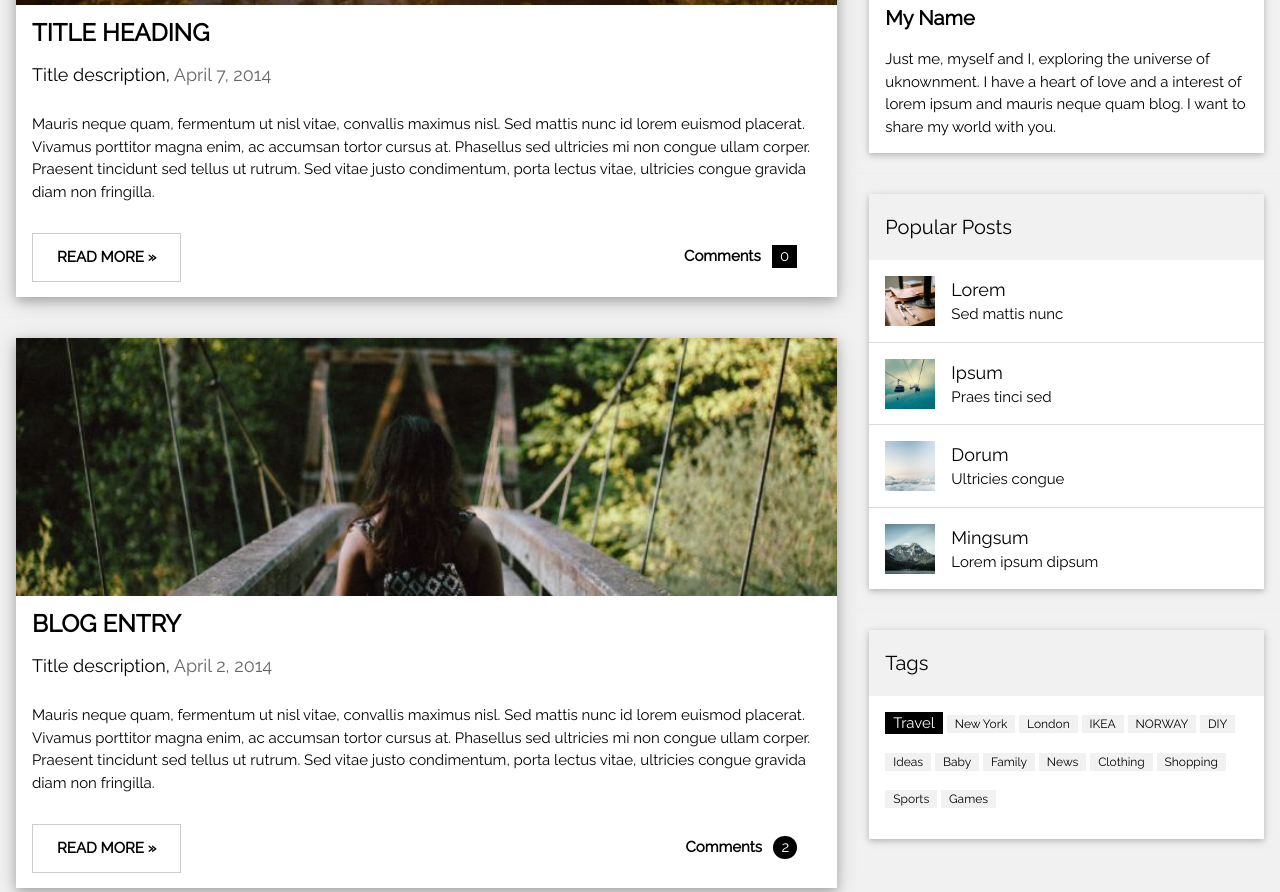
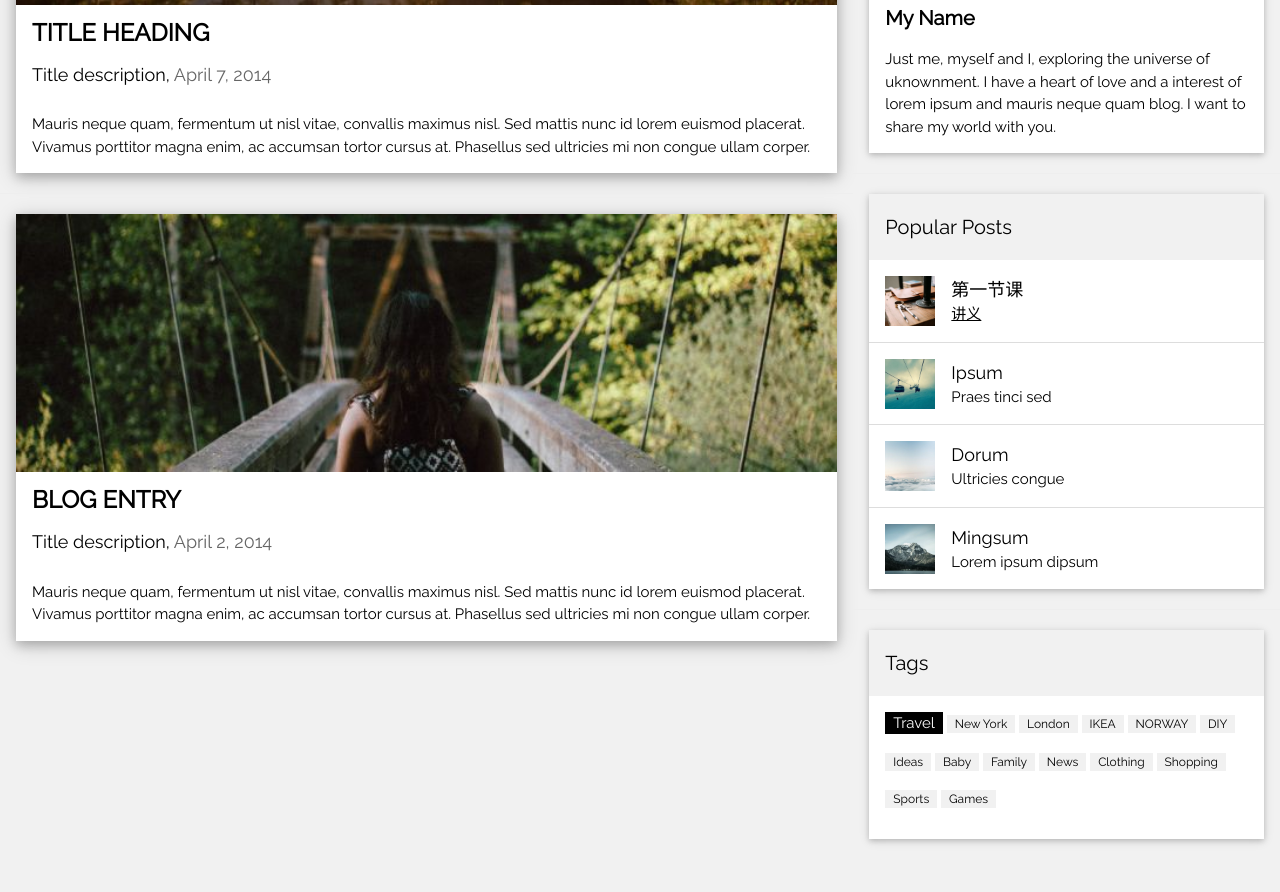
Before and after one commit to myzghub/myclass, a plain HTML site: page index.html in a window 1280 px wide. Shown: the part 450-1342 px from the top of the page. Drawn offline with nearby package versions, Linux system fonts and the light colour scheme.

Commit message:
Add files via upload

```diff
--- a/index.html
+++ b/index.html
@@ -36,16 +36,18 @@ and is wrapped around the whole page content, except for the footer in this exam
     </div>
 
     <div class="w3-container">
-      <p>Mauris neque quam, fermentum ut nisl vitae, convallis maximus nisl. Sed mattis nunc id lorem euismod placerat. Vivamus porttitor magna enim, ac accumsan tortor cursus at. Phasellus sed ultricies mi non congue ullam corper. Praesent tincidunt sed
-        tellus ut rutrum. Sed vitae justo condimentum, porta lectus vitae, ultricies congue gravida diam non fringilla.</p>
-      <div class="w3-row">
+      <p>Mauris neque quam, fermentum ut nisl vitae, convallis maximus nisl.
+        Sed mattis nunc id lorem euismod placerat. Vivamus porttitor magna enim,
+        ac accumsan tortor cursus at. Phasellus sed ultricies mi non congue ullam corper.
+         </p>
+      <!-- <div class="w3-row">
         <div class="w3-col m8 s12">
           <p><button class="w3-button w3-padding-large w3-white w3-border"><b>READ MORE »</b></button></p>
         </div>
         <div class="w3-col m4 w3-hide-small">
           <p><span class="w3-padding-large w3-right"><b>Comments  </b> <span class="w3-tag">0</span></span></p>
         </div>
-      </div>
+      </div> -->
     </div>
   </div>
   <hr>
@@ -59,16 +61,17 @@ and is wrapped around the whole page content, except for the footer in this exam
     </div>
 
     <div class="w3-container">
-      <p>Mauris neque quam, fermentum ut nisl vitae, convallis maximus nisl. Sed mattis nunc id lorem euismod placerat. Vivamus porttitor magna enim, ac accumsan tortor cursus at. Phasellus sed ultricies mi non congue ullam corper. Praesent tincidunt sed
-        tellus ut rutrum. Sed vitae justo condimentum, porta lectus vitae, ultricies congue gravida diam non fringilla.</p>
-      <div class="w3-row">
+      <p>Mauris neque quam, fermentum ut nisl vitae, convallis maximus nisl.
+        Sed mattis nunc id lorem euismod placerat. Vivamus porttitor magna enim,
+        ac accumsan tortor cursus at. Phasellus sed ultricies mi non congue ullam corper.
+        <!-- <div class="w3-row">
         <div class="w3-col m8 s12">
           <p><button class="w3-button w3-padding-large w3-white w3-border"><b>READ MORE »</b></button></p>
         </div>
         <div class="w3-col m4 w3-hide-small">
           <p><span class="w3-padding-large w3-right"><b>Comments  </b> <span class="w3-badge">2</span></span></p>
         </div>
-      </div>
+      </div> -->
     </div>
   </div>
 <!-- END BLOG ENTRIES -->
@@ -93,8 +96,8 @@ and is wrapped around the whole page content, except for the footer in this exam
     <ul class="w3-ul w3-hoverable w3-white">
       <li class="w3-padding-16">
         <img src="./images/workshop.jpg" alt="Image" class="w3-left w3-margin-right" style="width:50px">
-        <span class="w3-large">Lorem</span><br>
-        <span>Sed mattis nunc</span>
+        <span class="w3-large">第一节课</span><br>
+        <span><a href="./images/20241116.pptx" target="_blank">讲义</a></span>
       </li>
       <li class="w3-padding-16">
         <img src="./images/gondol.jpg" alt="Image" class="w3-left w3-margin-right" style="width:50px">
```
